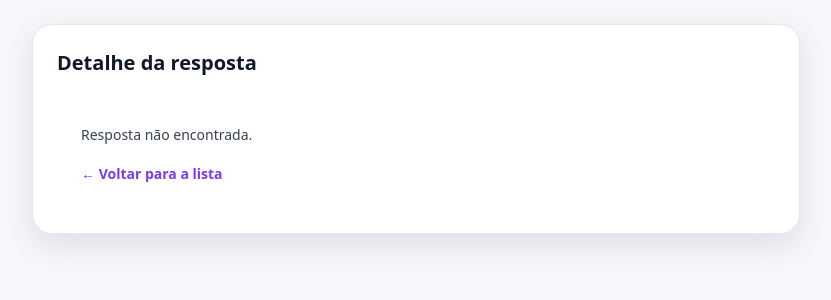
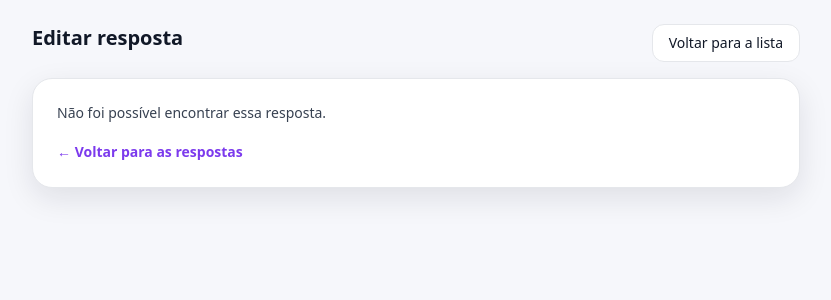
Before and after one commit to joao-holanda19/binds-satisfaction-test, a Vue app: page /responses/1/edit in a window 1280 px wide. Shown: the top 300 px of the page, without its empty margins (224-1055 px from the left). Built offline with nearby package versions, Linux system fonts and the light colour scheme.

Commit message:
Corrige edição de respostas e registra updatedAt no storage

```diff
--- a/src/router/index.ts
+++ b/src/router/index.ts
@@ -1,8 +1,9 @@
-// src/router/index.ts
 import { createRouter, createWebHistory } from 'vue-router';
 import HomeView from '../views/HomeView.vue';
 import SurveyView from '../views/SurveyView.vue';
-import ResponsesView from '../views/ResponsesView.vue'; // (vamos criar depois)
+import ResponsesView from '../views/ResponsesView.vue';
+
+const UUID_RE = '[0-9a-fA-F]{8}-[0-9a-fA-F]{4}-[1-5][0-9a-fA-F]{3}-[89abAB][0-9a-fA-F]{3}-[0-9a-fA-F]{12}';
 
 const router = createRouter({
   history: createWebHistory(import.meta.env.BASE_URL),
@@ -11,9 +12,20 @@ const router = createRouter({
     { path: '/p/default', name: 'survey', component: SurveyView },
     { path: '/responses', name: 'responses', component: ResponsesView },
 
-    // (vamos criar essas telas depois, mas já pode deixar as rotas)
-    { path: '/responses/:id', name: 'response-detail', component: () => import('../views/ResponseDetailView.vue') },
-    { path: '/responses/:id/edit', name: 'response-edit', component: () => import('../views/ResponseEditView.vue') },
+    // MAIS ESPECÍFICA PRIMEIRO
+    {
+  path: '/responses/:id/edit',
+  name: 'response-edit',
+  component: () => import('../views/ResponseEditView.vue'),
+  },
+
+
+    // DETALHE: só aceita UUID
+    {
+      path: `/responses/:id(${UUID_RE})`,
+      name: 'response-detail',
+      component: () => import('../views/ResponseDetailView.vue'),
+    },
   ],
 });
 
--- a/src/services/storage.ts
+++ b/src/services/storage.ts
@@ -3,7 +3,7 @@ import type { SurveyAnswers } from '../types/survey';
 export type SurveyRecord = {
   id: string;
   createdAt: string; // ISO
-  updatedAt?: string; // ISO (opcional)
+  updatedAt?: string; // ISO (quando editar)
   answers: SurveyAnswers;
 };
 
@@ -25,11 +25,11 @@ function writeAll(list: SurveyRecord[]) {
 }
 
 export function listarRespostas(): SurveyRecord[] {
-  // mais recente primeiro (prioriza updatedAt, senão createdAt)
+  // mais recente primeiro (usa updatedAt se existir, senão createdAt)
   return readAll().sort((a, b) => {
-    const aDate = a.updatedAt ?? a.createdAt;
-    const bDate = b.updatedAt ?? b.createdAt;
-    return aDate < bDate ? 1 : -1;
+    const da = a.updatedAt ?? a.createdAt;
+    const db = b.updatedAt ?? b.createdAt;
+    return da < db ? 1 : -1;
   });
 }
 
@@ -61,13 +61,14 @@ export function atualizarResposta(id: string, answers: SurveyAnswers): SurveyRec
   if (!existing) return null;
 
   const updated: SurveyRecord = {
-    ...existing,              // mantém id, createdAt e qualquer campo futuro
-    answers,                  // atualiza respostas
-    updatedAt: new Date().toISOString(), // marca atualização
+    ...existing,
+    answers,
+    updatedAt: new Date().toISOString(),
   };
 
   list[idx] = updated;
   writeAll(list);
+
   return updated;
 }
 
--- a/src/views/ResponseDetailView.vue
+++ b/src/views/ResponseDetailView.vue
@@ -25,12 +25,12 @@
 
         <div class="flex flex-wrap items-center gap-2">
           <RouterLink
-            v-if="record"
-            :to="`/responses/${record.id}/edit`"
-            class="btn btn-primary"
-          >
-            Editar
-          </RouterLink>
+  v-if="record"
+  :to="{ name: 'response-edit', params: { id: record.id } }"
+  class="btn btn-primary"
+>
+  Editar
+</RouterLink>
 
           <button
             v-if="record"
--- a/src/views/ResponseEditView.vue
+++ b/src/views/ResponseEditView.vue
@@ -1,21 +1,19 @@
 <template>
   <div class="min-h-screen binds-bg p-6">
-    <div class="mx-auto w-full max-w-3xl binds-card p-6">
-      <div class="flex flex-wrap items-start justify-between gap-3">
+    <div class="mx-auto w-full max-w-3xl">
+      <div class="mb-4 flex flex-wrap items-start justify-between gap-3">
         <div>
-          <h1 class="text-xl font-bold">Detalhe da resposta</h1>
+          <h1 class="text-xl font-bold">Editar resposta</h1>
 
           <div v-if="record" class="mt-2 space-y-1 text-sm text-gray-600">
             <p>
               <span class="font-semibold">ID:</span>
               <span class="font-mono">{{ record.id }}</span>
             </p>
-
             <p>
               <span class="font-semibold">Criada em:</span>
               {{ formatarData(record.createdAt) }}
             </p>
-
             <p v-if="record.updatedAt">
               <span class="font-semibold">Atualizada em:</span>
               {{ formatarData(record.updatedAt) }}
@@ -24,131 +22,102 @@
         </div>
 
         <div class="flex flex-wrap items-center gap-2">
+          <RouterLink to="/responses" class="btn btn-secondary">
+            Voltar para a lista
+          </RouterLink>
+
           <RouterLink
             v-if="record"
-            :to="`/responses/${record.id}/edit`"
-            class="btn btn-primary"
+            :to="`/responses/${record.id}`"
+            class="btn btn-secondary"
           >
-            Editar
-          </RouterLink>
-
-          <button
-            v-if="record"
-            type="button"
-            class="btn btn-danger"
-            @click="excluir"
-          >
-            Excluir
-          </button>
-        </div>
-      </div>
-
-      <div v-if="!record" class="mt-6 rounded-2xl bg-white p-6">
-        <p class="text-sm text-gray-700">Resposta não encontrada.</p>
-
-        <div class="mt-4">
-          <RouterLink to="/responses" class="link text-sm">
-            ← Voltar para a lista
+            Ver detalhe
           </RouterLink>
         </div>
       </div>
 
-      <div v-else class="mt-6 space-y-4">
-        <div class="rounded-2xl border border-gray-200 bg-white p-5">
-          <h2 class="text-sm font-semibold text-gray-700">Respostas</h2>
-
-          <div class="mt-3 grid gap-3 text-sm text-gray-700">
-            <div>
-              <span class="font-semibold">Humor:</span>
-              {{ traduzirHumor(record.answers.mood) }}
-            </div>
-
-            <div>
-              <span class="font-semibold">Nota (CSAT):</span>
-              {{ record.answers.csat ?? '-' }}
-            </div>
-
-            <div>
-              <span class="font-semibold">E-mail:</span>
-              {{ record.answers.email ? record.answers.email : 'Não informado' }}
-            </div>
-
-            <div>
-              <span class="font-semibold">Próximo recurso:</span>
-              {{ traduzirRecurso(record.answers.feature) }}
-            </div>
-
-            <div>
-              <span class="font-semibold">Comentário:</span>
-              {{ record.answers.comment ? record.answers.comment : 'Sem comentário' }}
-            </div>
-          </div>
-        </div>
-
-        <div class="text-sm">
-          <RouterLink to="/responses" class="link">
-            ← Voltar para a lista
+      <div v-if="notFound" class="binds-card p-6">
+        <p class="text-sm text-gray-700">Não foi possível encontrar essa resposta.</p>
+        <div class="mt-4">
+          <RouterLink to="/responses" class="link text-sm">
+            ← Voltar para as respostas
           </RouterLink>
         </div>
+      </div>
+
+      <div v-else>
+        <SurveyForm
+          v-if="initialAnswers"
+          titulo="Editar pesquisa"
+          rotulo-enviar="Salvar alterações"
+          :initial-answers="initialAnswers"
+          :is-submitting="isSubmitting"
+          :submitted-message="saved ? 'Alterações salvas com sucesso ✅' : ''"
+          @submit="onSubmit"
+        />
       </div>
     </div>
   </div>
 </template>
 
 <script setup lang="ts">
-import { computed } from 'vue';
+import { computed, onMounted, ref } from 'vue';
 import { useRoute, useRouter } from 'vue-router';
-import { obterResposta, removerResposta } from '../services/storage';
-import type { Mood, FeatureChoice } from '../types/survey';
+import SurveyForm from '../components/SurveyForm.vue';
+import type { SurveyAnswers } from '../types/survey';
+import { obterResposta, atualizarResposta } from '../services/storage';
+import type { SurveyRecord } from '../services/storage';
 
 const route = useRoute();
 const router = useRouter();
 
 const id = computed(() => String(route.params.id ?? ''));
 
-const record = computed(() => {
-  if (!id.value) return null;
-  return obterResposta(id.value);
-});
+const record = ref<SurveyRecord | null>(null);
+const initialAnswers = ref<SurveyAnswers | null>(null);
 
-function excluir() {
-  if (!record.value) return;
-
-  const ok = confirm('Tem certeza que deseja excluir esta resposta?');
-  if (!ok) return;
-
-  removerResposta(record.value.id);
-  router.push('/responses');
-}
+const notFound = ref(false);
+const isSubmitting = ref(false);
+const saved = ref(false);
 
 function formatarData(iso: string) {
   try {
-    const d = new Date(iso);
-    return d.toLocaleString('pt-BR');
+    return new Date(iso).toLocaleString('pt-BR');
   } catch {
     return iso;
   }
 }
 
-function traduzirHumor(mood: Mood | null) {
-  if (!mood) return '-';
-  const mapa: Record<Mood, string> = {
-    terrible: 'Muito insatisfeito',
-    bad: 'Insatisfeito',
-    ok: 'Indiferente',
-    good: 'Satisfeito',
-    great: 'Muito satisfeito',
-  };
-  return mapa[mood];
-}
+onMounted(() => {
+  const r = obterResposta(id.value);
+  if (!r) {
+    notFound.value = true;
+    return;
+  }
 
-function traduzirRecurso(f: FeatureChoice | null) {
-  if (!f) return 'Não selecionado';
-  const mapa: Record<FeatureChoice, string> = {
-    featureA: 'Recurso A',
-    featureB: 'Recurso B',
-    featureC: 'Recurso C',
-  };
-  return mapa[f];
+  record.value = r;
+  // clone para edição
+  initialAnswers.value = JSON.parse(JSON.stringify(r.answers)) as SurveyAnswers;
+});
+
+async function onSubmit(payload: SurveyAnswers) {
+  saved.value = false;
+  isSubmitting.value = true;
+
+  try {
+    const updated = atualizarResposta(id.value, payload);
+    if (!updated) {
+      notFound.value = true;
+      return;
+    }
+
+    record.value = updated;
+    saved.value = true;
+
+    // vai pro detalhe
+    router.push(`/responses/${id.value}`);
+  } finally {
+    isSubmitting.value = false;
+  }
 }
 </script>
--- a/src/views/ResponsesView.vue
+++ b/src/views/ResponsesView.vue
@@ -74,13 +74,19 @@
             </div>
 
             <div class="flex flex-wrap items-center gap-2">
-              <RouterLink :to="`/responses/${r.id}`" class="btn btn-secondary">
-                Ver
-              </RouterLink>
+              <RouterLink
+  :to="{ name: 'response-detail', params: { id: r.id } }"
+  class="btn btn-secondary"
+>
+  Ver
+</RouterLink>
 
-              <RouterLink :to="`/responses/${r.id}/edit`" class="btn btn-primary">
-                Editar
-              </RouterLink>
+<RouterLink
+  :to="{ name: 'response-edit', params: { id: r.id } }"
+  class="btn btn-primary"
+>
+  Editar
+</RouterLink>
 
               <button type="button" class="btn btn-danger" @click="excluir(r.id)">
                 Excluir
```
